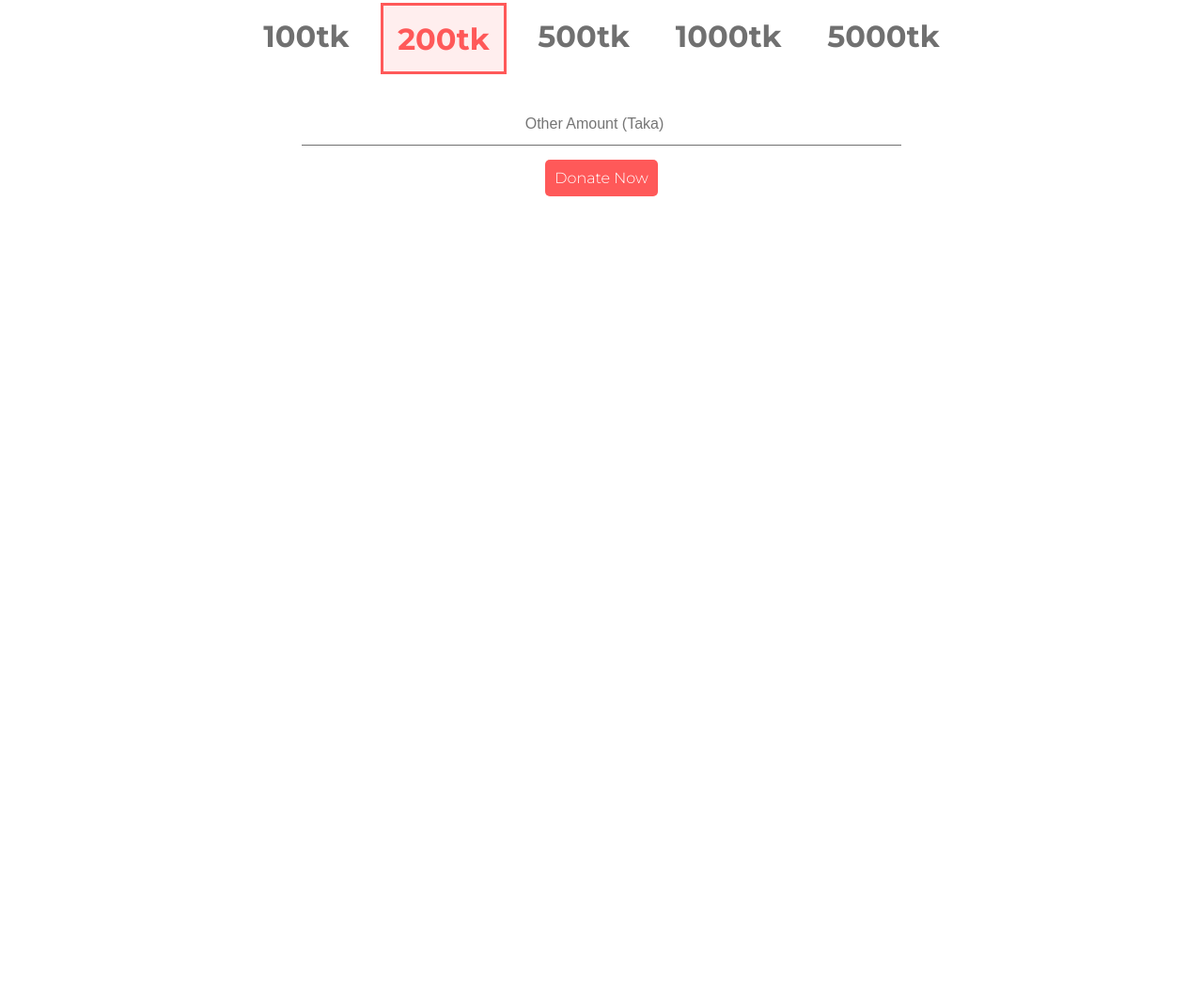
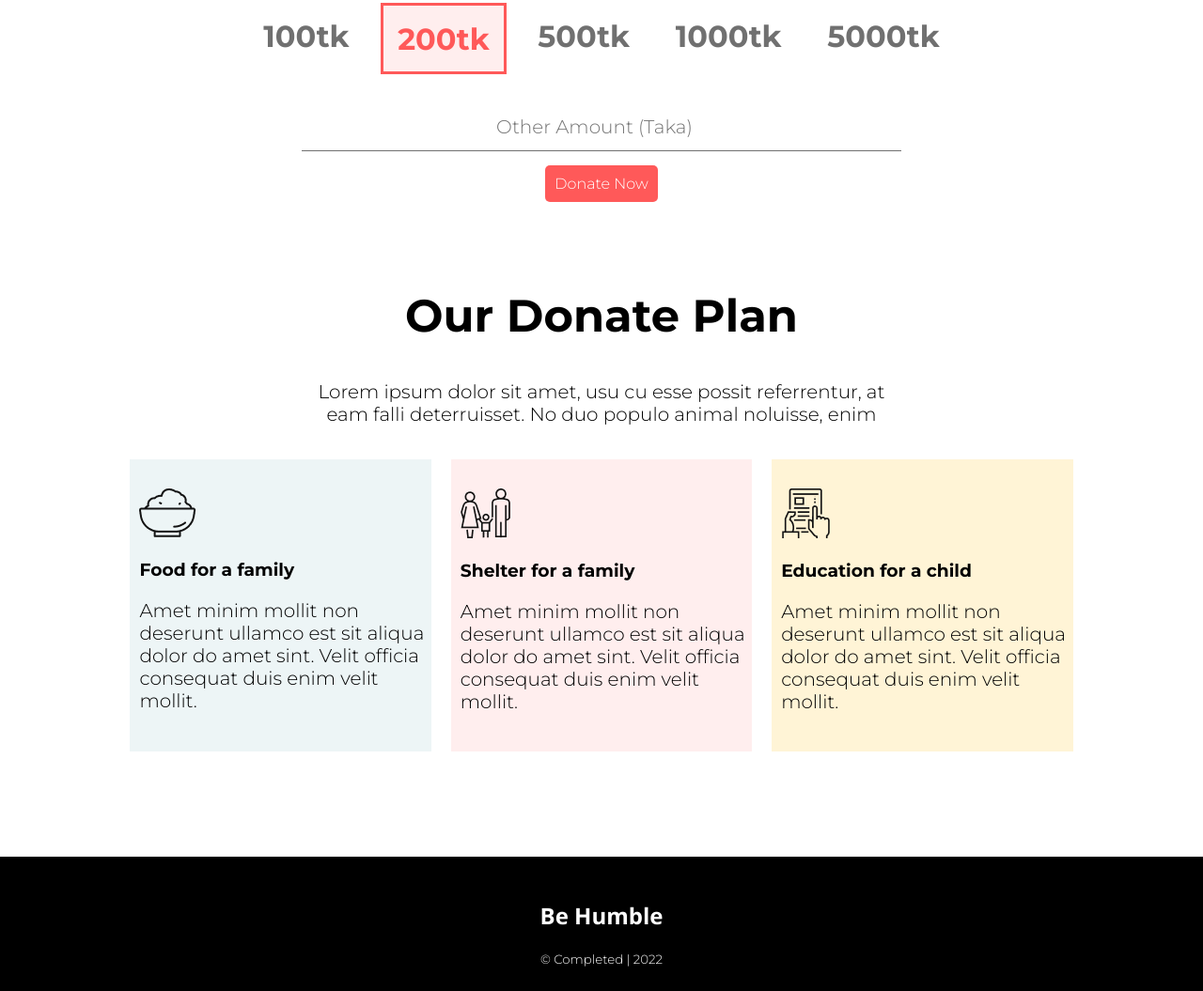
Before and after one commit to Akil18/donate-today, a plain HTML site: page index.html in a window 1280 px wide. Shown: the part 917-1972 px from the top of the page at 94% size. Before the commit the page ends 1218 px from the top, so only its background shows below. Drawn offline with nearby package versions, Linux system fonts and the light colour scheme.

Commit message:
add donation plan and footer section

```diff
--- a/index.html
+++ b/index.html
@@ -7,7 +7,7 @@
     <title>Donate Today</title>
     <link rel="preconnect" href="https://fonts.googleapis.com">
     <link rel="preconnect" href="https://fonts.gstatic.com" crossorigin>
-    <link href="https://fonts.googleapis.com/css2?family=Montserrat:wght@300;700&display=swap" rel="stylesheet">
+    <link href="https://fonts.googleapis.com/css2?family=Montserrat:wght@300;700&family=Open+Sans:wght@700&display=swap" rel="stylesheet">
     <link rel="stylesheet" href="style.css">
 </head>
 <body>
@@ -38,5 +38,41 @@
         </div>
         <a class="link-btn" href="#">Donate Now</a>
     </section>
+
+    <section class="donation plan content-center">
+        <h1>Our Donate Plan</h1>
+        <p>
+            Lorem ipsum dolor sit amet, usu cu esse possit referrentur, at eam falli deterruisset. No duo populo animal noluisse, enim
+        </p>
+        <div id="cards">
+            <div class="card" id="food-card">
+                <img src="icons/food.png" alt="food">
+                <h3>Food for a family</h3>
+                <p>
+                    Amet minim mollit non deserunt ullamco est sit aliqua dolor do amet sint. Velit officia consequat duis enim velit mollit.
+                </p>
+            </div>
+            <div class="card" id="shelter-card">
+                <img src="icons/shelter.png" alt="shelter">
+                <h3>Shelter for a family</h3>
+                <p>
+                    Amet minim mollit non deserunt ullamco est sit aliqua dolor do amet sint. Velit officia consequat duis enim velit mollit.
+                </p>
+            </div>
+            <div class="card" id="education-card">
+                <img src="icons/Frame-1.png" alt="education">
+                <h3>Education for a child</h3>
+                <p>
+                    Amet minim mollit non deserunt ullamco est sit aliqua dolor do amet sint. Velit officia consequat duis enim velit mollit.
+                </p>
+            </div>
+        </div>
+    </section>
 </body>
+<footer>
+    <h2>Be Humble</h2>
+    <small>
+        &copy Completed | 2022
+    </small>
+</footer>
 </html>
--- a/style.css
+++ b/style.css
@@ -34,7 +34,7 @@ p {
 }
 
 #bg-blur > p {
-  background-color: rgba(0, 0, 0, 0.2);
+  background-color: rgba(0, 0, 0, 0.3);
 }
 
 .link-btn {
@@ -83,6 +83,45 @@ p {
   border-color: #707070;
   border-width: 0px 0px 1px 0px;
   text-align: center;
-  font-size: 16px;
+  font-size: 20px;
   padding: 1%;
+  font-family: "Montserrat", sans-serif;
 }
+
+#cards {
+  display: flex;
+  justify-content: space-around;
+  padding: 0% 10%;
+  margin-top: 2%;
+  text-align: left;
+}
+
+.card {
+  margin: 1%;
+  padding-left: 1%;
+  padding-top: 3%;
+  height: 280px;
+}
+
+#food-card {
+  background-color: rgba(79, 157, 166, 0.1);
+}
+
+#shelter-card {
+  background-color: rgba(255, 89, 89, 0.1);
+}
+
+#education-card {
+  background-color: rgba(255, 244, 214, 1);
+}
+
+footer {
+  text-align: center;
+  background-color: black;
+  color: white;
+  padding: 2%;
+}
+
+footer > h2 {
+  font-family: "Open Sans", sans-serif;
+}
```
